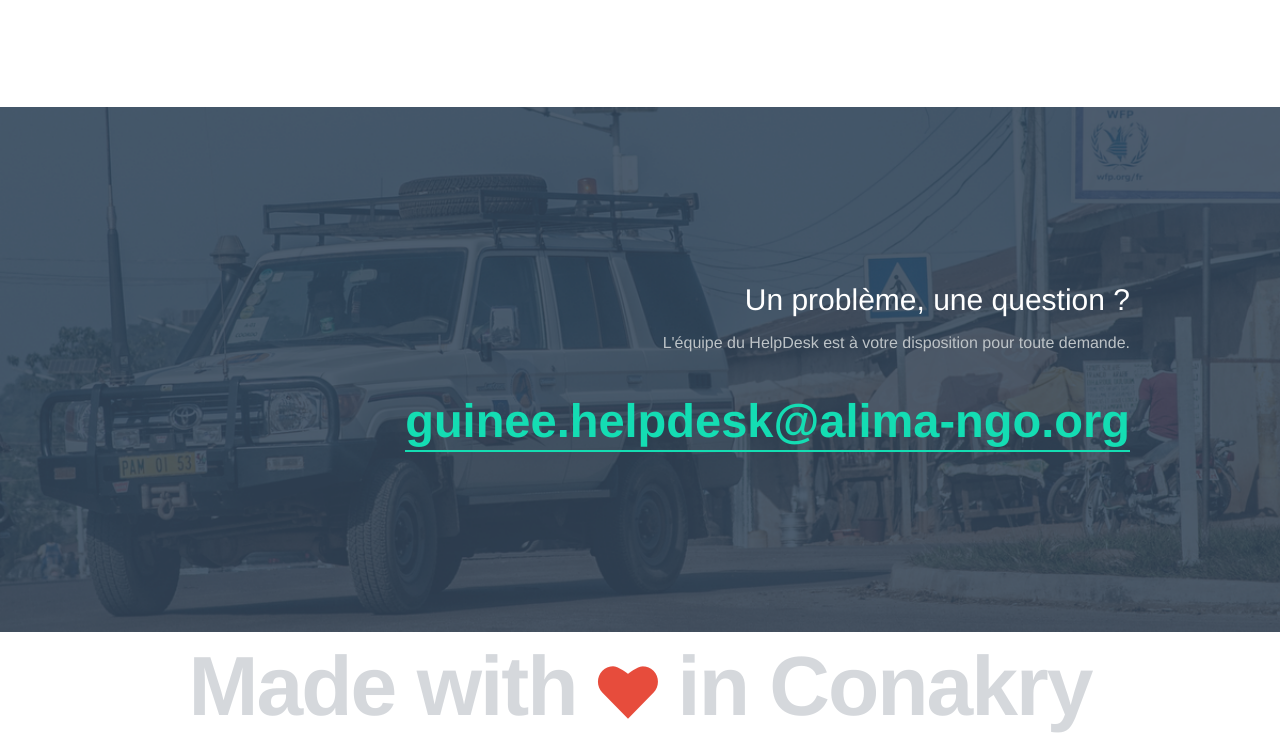
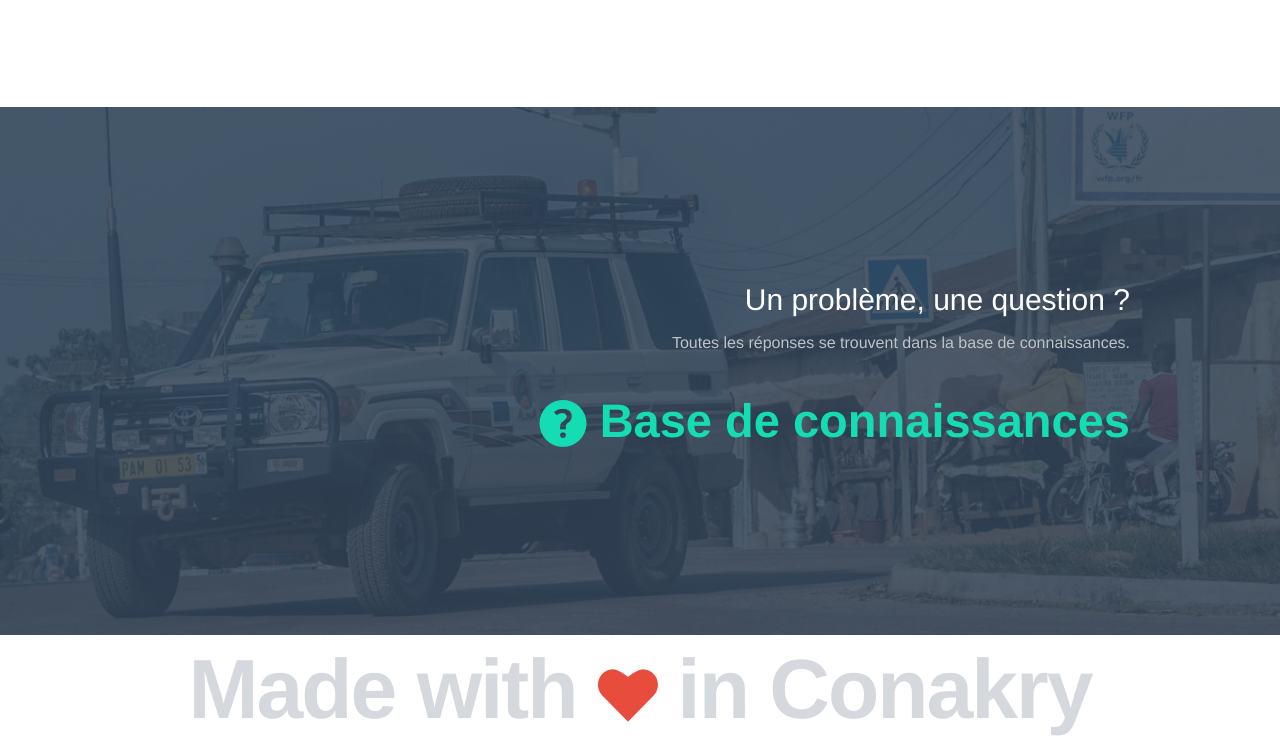
Before and after one commit to alima-ngo/guinea-srv-home, a plain HTML site: page index.html in a window 1280 px wide. Shown: the part 523-1266 px from the top of the page. Drawn offline with Linux system fonts and the light colour scheme.

Commit message:
added knowledge base

```diff
--- a/index.html
+++ b/index.html
@@ -104,9 +104,12 @@
 			<div class="container">
 				<div class="content">
 					<h3>Un problème, une question ?</h3>
-					<p>L'équipe du HelpDesk est à votre disposition pour toute demande.</p>
+					<p>Toutes les réponses se trouvent dans la base de connaissances.</p>
 					<div class="links">
-						<a href="mailto:guinee.helpdesk@alima-ngo.org">guinee.helpdesk@alima-ngo.org</a>
+						<a href="http://192.168.1.66/dokuwiki" target="_blank">
+							<span class="fui-question"></span>
+							Base de connaissances
+						</a>
 					</div>
 				</div>
 			</div>
--- a/static/css/style.css
+++ b/static/css/style.css
@@ -1189,8 +1189,9 @@ body > .navbar-collapse .navbar-search .btn-primary:hover {
 .contacts-4 .links a {
   padding-bottom: 3px;
   color: #14ddb3;
-  border-bottom: 2px solid;
+/*  border-bottom: 2px solid; */
 }
+
 .contacts-4 .links a:hover,
 .contacts-4 .links a:focus,
 .contacts-4 .links a.active {
```
